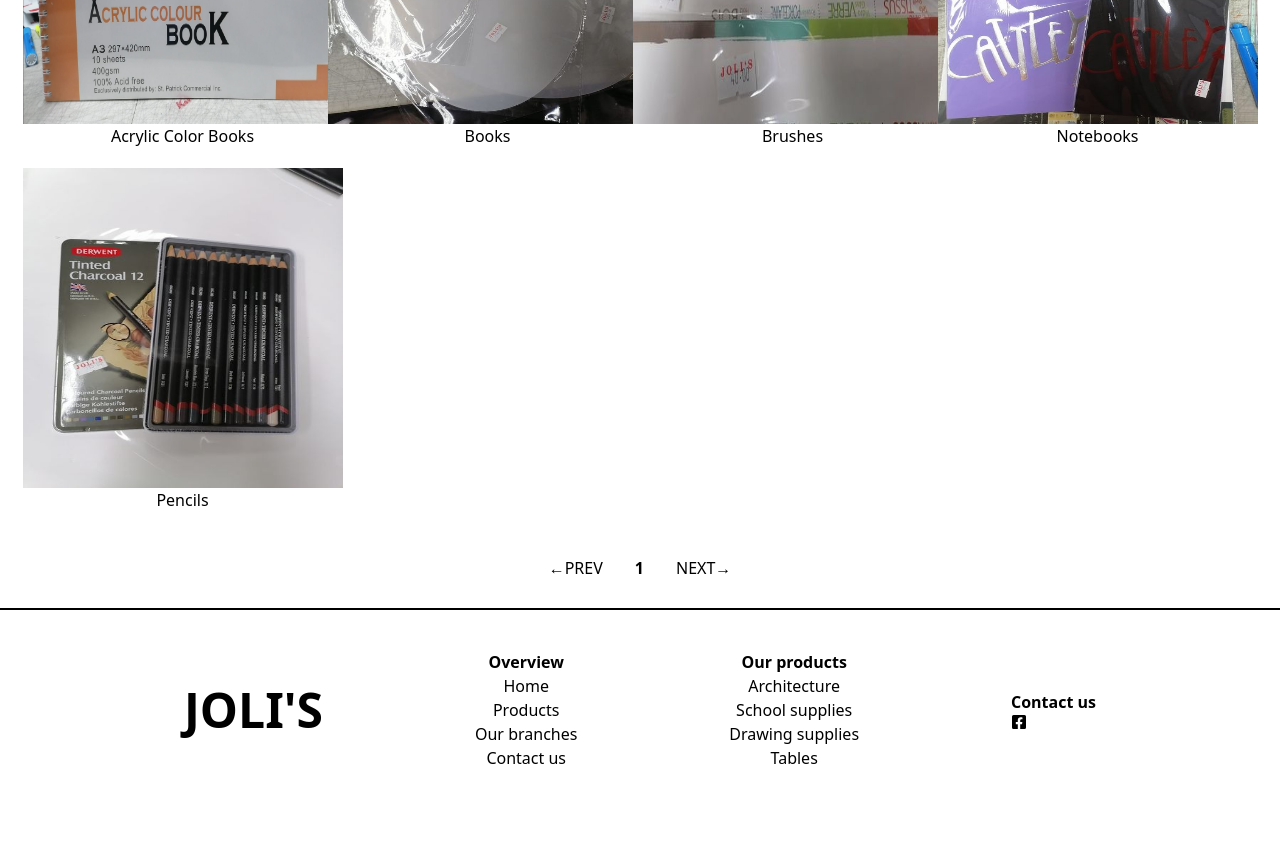
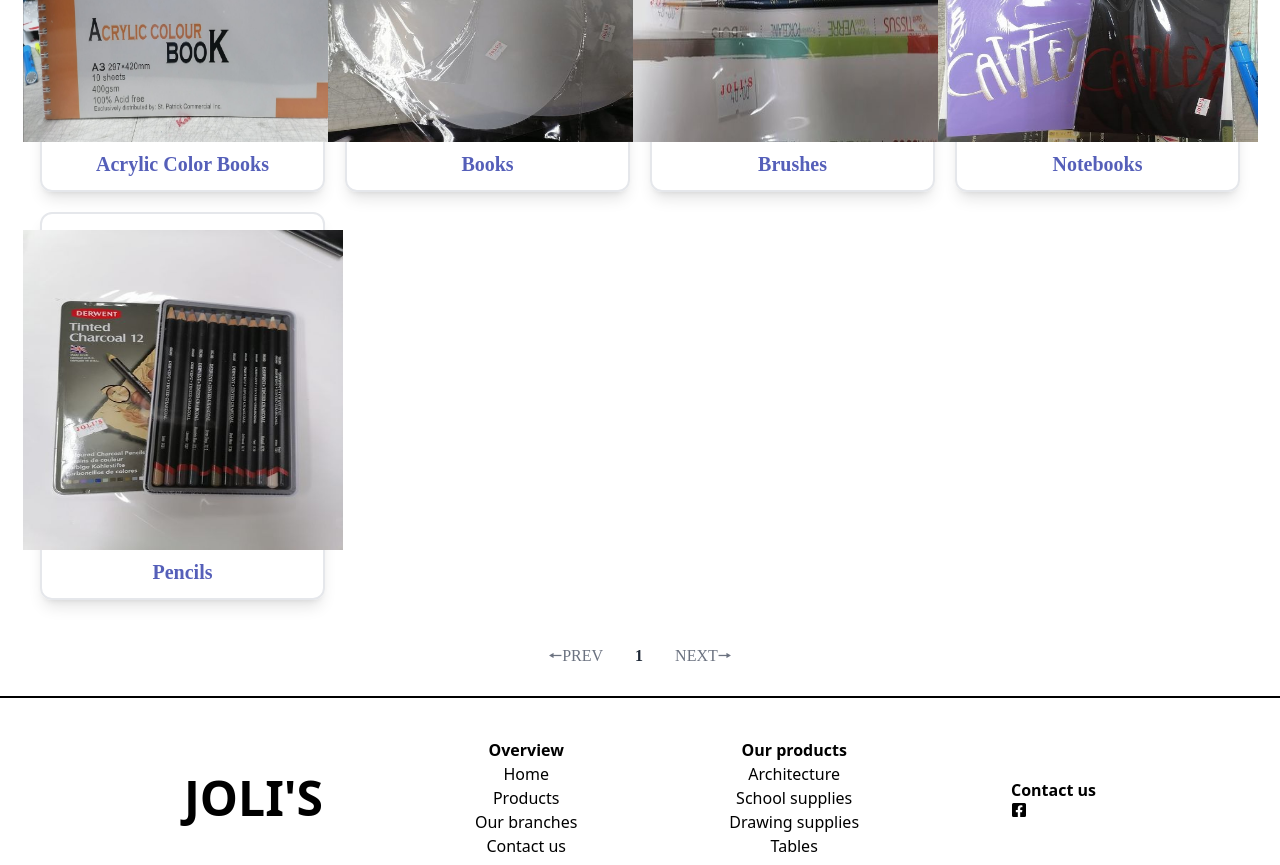
Before and after one commit to quinzonjosh/jolis, a Next.js app: page /categories in a window 1280 px wide. Shown: the part 600-1465 px from the top of the page. Before the commit the page ends 1410 px from the top, so only its background shows below. Built offline with nearby package versions, Linux system fonts and the light colour scheme.

Commit message:
Modified Category to match new design

```diff
--- a/components/Category/Category.jsx
+++ b/components/Category/Category.jsx
@@ -4,8 +4,9 @@ import Link from "next/link";
 const Category = ({ imageLink, categoryName, slug }) => {
   return (
     <Link href={`/categories/${slug}`}>
-      <div className="category_container text-center flex flex-col items-center hover:font-bold hover:cursor-pointer hover:text-blue-400">
-        <div className="relative lg:w-80 lg:h-80 md:w-56 md:h-56 w-40 h-40">
+      <div className="category_container border-2 text-center flex flex-col items-center
+      hover:cursor-pointer hover:bg-white-accent-lavender rounded-xl shadow-lg">
+        <div className="relative lg:w-80 lg:h-80 md:w-56 md:h-56 w-40 h-40 mt-4 mb-2">
           <Image
             layout="fill"
             priority={true}
@@ -13,7 +14,7 @@ const Category = ({ imageLink, categoryName, slug }) => {
             alt="category image"
           />
         </div>
-        <p>{categoryName}</p>
+        <p className="mb-3 text-xl font-bold text-secondary font-['Work_sans']">{categoryName}</p>
       </div>
     </Link>
   );
--- a/components/Pagination/Pagination.jsx
+++ b/components/Pagination/Pagination.jsx
@@ -22,16 +22,16 @@ const Pagination = ({ numPages, currentPage, pageChanger }) => {
 
   return (
     <p className="text-center">
-      <button onClick={prevPage} className="hover:bg-gray-200 mr-7">
-        ←PREV
+      <button onClick={prevPage} className="hover:bg-gray-200 mr-7 text-gray-500 font-['Work_sans']">
+        🠔PREV
       </button>
       {[...Array(numPages).keys()].map((item) => {
         return (
           <button
             onClick={(event) => changePage(event)}
             key={item + 1}
-            className={`hover:bg-gray-200 m-1 ${
-              item === currentPage - 1 ? "font-bold" : ""
+            className={`hover:bg-gray-200 m-1 text-gray-500 font-['Work_sans'] ${
+              item === currentPage - 1 ? "font-bold text-gray-800" : ""
             }`}
             data-page={item+1}
           >
@@ -39,8 +39,8 @@ const Pagination = ({ numPages, currentPage, pageChanger }) => {
           </button>
         );
       })}
-      <button onClick={nextPage} className="hover:bg-gray-200 ml-7">
-        NEXT→
+      <button onClick={nextPage} className="hover:bg-gray-200 ml-7 text-gray-500 font-['Work_sans']">
+        NEXT🠖
       </button>
     </p>
   );
```
